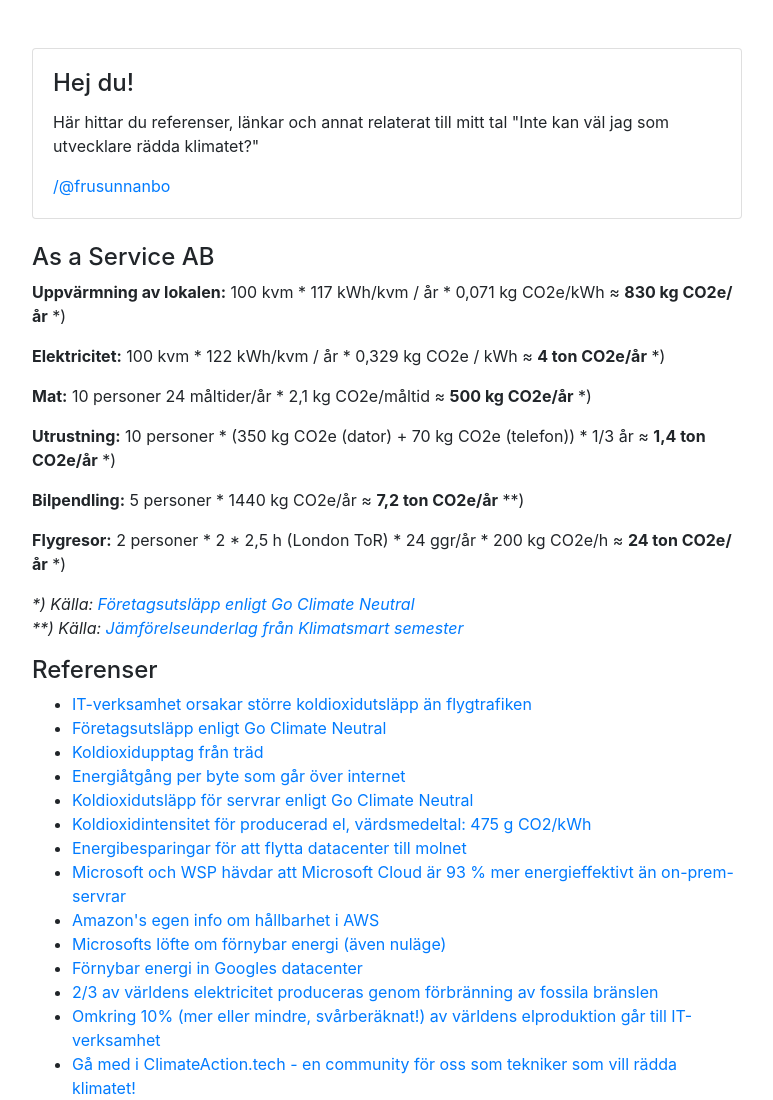
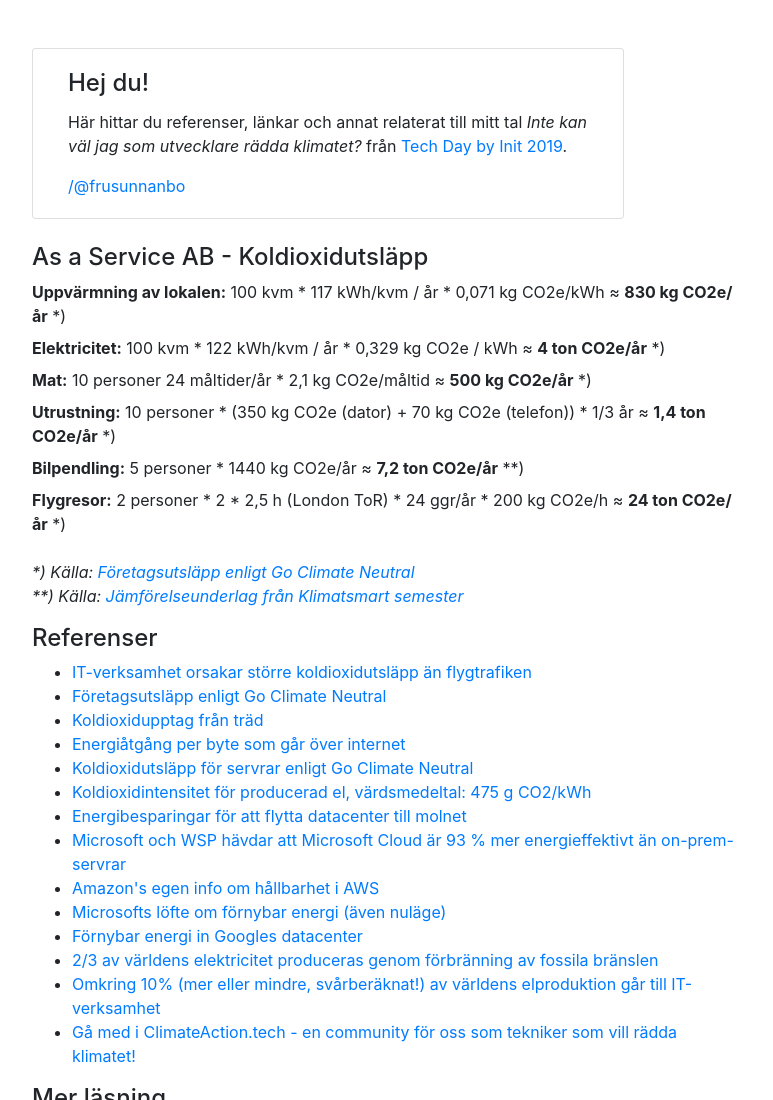
Before and after one commit to frusunnanbo/frusunnanbo.github.io, a plain HTML site: page klimat/index.html in a window 1280 px wide. Shown: the top 1100 px of the page, without its empty margins (68-841 px from the left). Drawn offline with nearby package versions, Linux system fonts and the light colour scheme.

Commit message:
Nicer typography

```diff
--- a/klimat/index.html
+++ b/klimat/index.html
@@ -12,38 +12,39 @@
 <div class="container mt-5">
     <div class="col-8">
 
-        <div class="card mb-4">
+        <div class="card mb-4 col-10">
             <div class="card-body">
                 <h4 class="card-title">Hej du!</h4>
-                <p class="card-text">Här hittar du referenser, länkar och annat relaterat till mitt tal "Inte kan väl
-                    jag som utvecklare rädda klimatet?"
+                <p class="card-text">Här hittar du referenser, länkar och annat relaterat till mitt tal <i>Inte kan väl
+                    jag som utvecklare rädda klimatet?</i> från <a href="https://www.b3.se/event?a6cec17f-c8af-56e8-aab2-4ec0863b28aa">Tech Day by Init 2019</a>.
                 </p>
                 <a href="https://twitter.com/frusunnanbo" class="card-link">/@frusunnanbo</a>
             </div>
         </div>
 
 
-        <h4>As a Service AB</h4>
-        <p>
+        <h4>As a Service AB - Koldioxidutsläpp</h4>
+
+        <p class="mb-2">
             <b>Uppvärmning av lokalen:</b> 100 kvm * 117 kWh/kvm / år * 0,071 kg CO2e/kWh ≈ <b>830 kg CO2e/år</b> *)
         </p>
-        <p>
+        <p class="mb-2">
             <b>Elektricitet:</b> 100 kvm * 122 kWh/kvm / år * 0,329 kg CO2e / kWh ≈ <b>4 ton CO2e/år</b> *)
         </p>
-        <p>
+        <p class="mb-2">
             <b>Mat:</b> 10 personer 24 måltider/år * 2,1 kg CO2e/måltid ≈ <b>500 kg CO2e/år</b> *)
         </p>
-        <p>
+        <p class="mb-2">
             <b>Utrustning:</b> 10 personer * (350 kg CO2e (dator) + 70 kg CO2e (telefon)) * 1/3 år ≈ <b>1,4 ton
             CO2e/år</b> *)
         </p>
-        <p>
+        <p class="mb-2">
             <b>Bilpendling:</b> 5 personer * 1440 kg CO2e/år ≈ <b>7,2 ton CO2e/år</b> **)
         </p>
-        <p>
+        <p class="mb-2">
             <b>Flygresor:</b> 2 personer * 2 * 2,5 h (London ToR) * 24 ggr/år * 200 kg CO2e/h ≈ <b>24 ton CO2e/år</b> *)
         </p>
-        <p class="mb-0">
+        <p class="mt-4 mb-0">
             <i>*) Källa: <a href="https://docs.google.com/document/d/1ZavmI-e-JSyFvRuUiKJcxvdjw2MEStZYlYXgUfm3TXY">
                 Företagsutsläpp enligt Go Climate Neutral
             </a>
```
